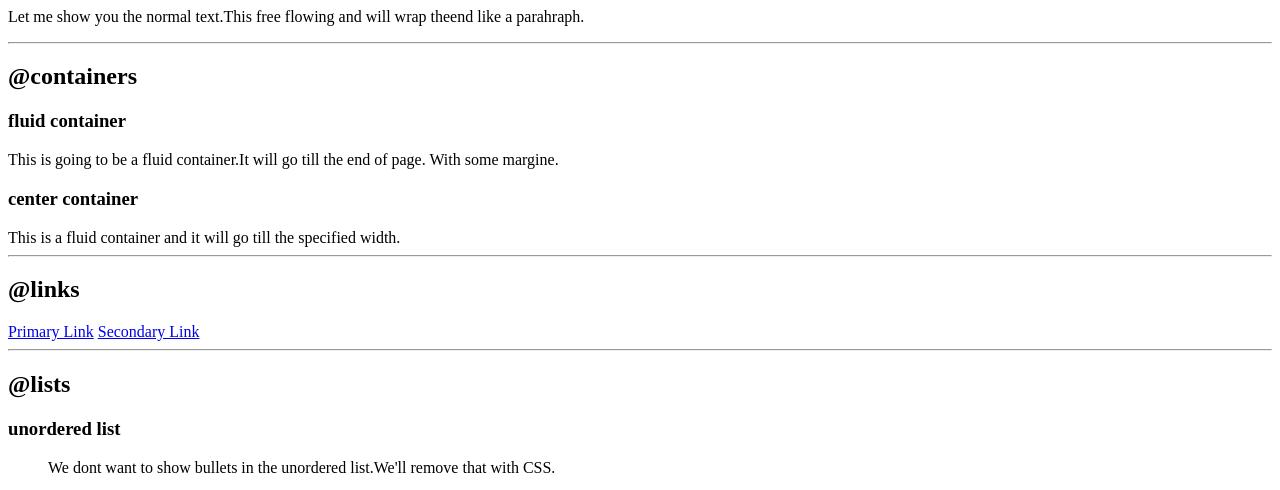
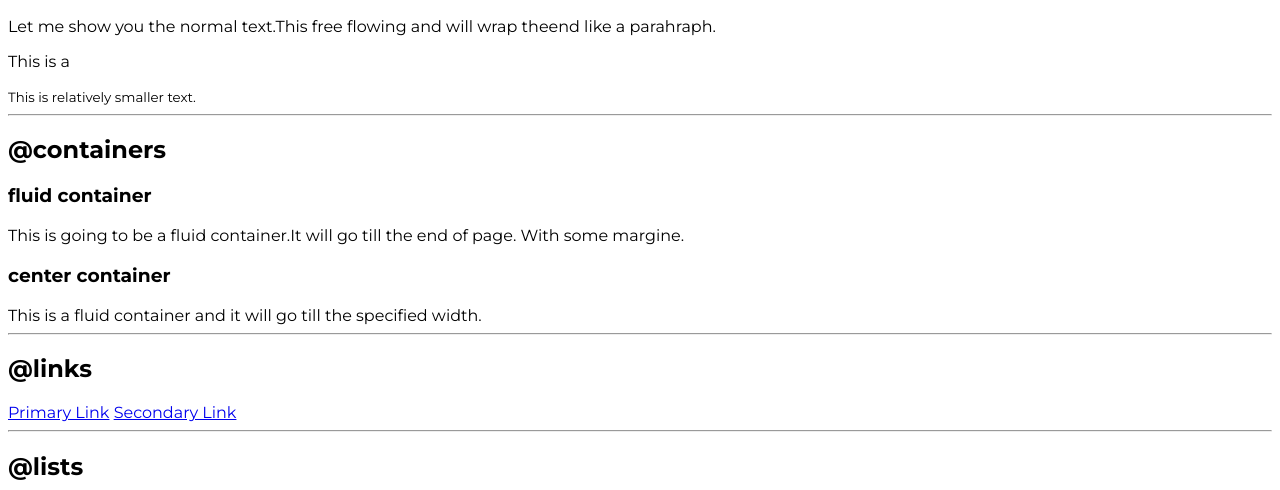
Before and after one commit to Kpreethitulasiram/First-Project, a plain HTML site: page index.html in a window 1280 px wide. Shown: the part 282-772 px from the top of the page. Drawn offline with Linux system fonts and the light colour scheme.

Commit message:
typography

```diff
--- a/index.html
+++ b/index.html
@@ -3,6 +3,7 @@
 <head>
     <meta charset="UTF-8">
     <meta name="viewport" content="width=device-width, initial-scale=1.0">
+    <link href="styles.css" rel="stylesheet" />
     <title>Component Library</title>
 </head>
 <body>
@@ -18,6 +19,8 @@
         <h2>this is the second biggest</h2>
         <p>Let me show you the normal text.This free flowing
             and will wrap theend like a parahraph.</p>
+            <p>This is a </p>
+            <small>This is relatively smaller text.</small>
 
             <hr>
 
--- /dev/null
+++ b/styles.css
@@ -0,0 +1,5 @@
+@import url('https://fonts.googleapis.com/css2?family=Lato:ital,wght@0,700;1,400&family=Montserrat:wght@200;300;400;700&display=swap');
+body {
+    font-family: 'Montserrat', sans-serif;
+
+}
```
